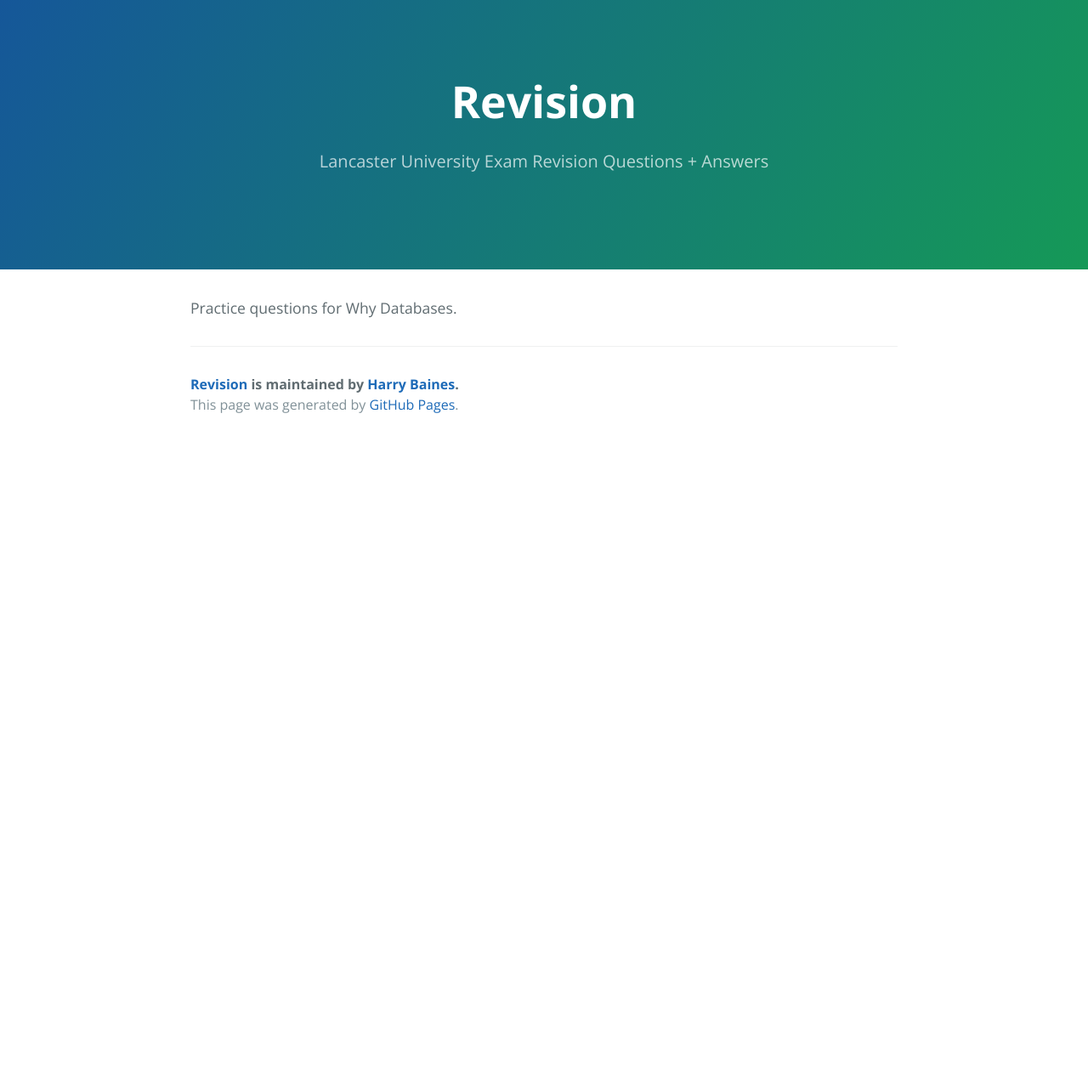
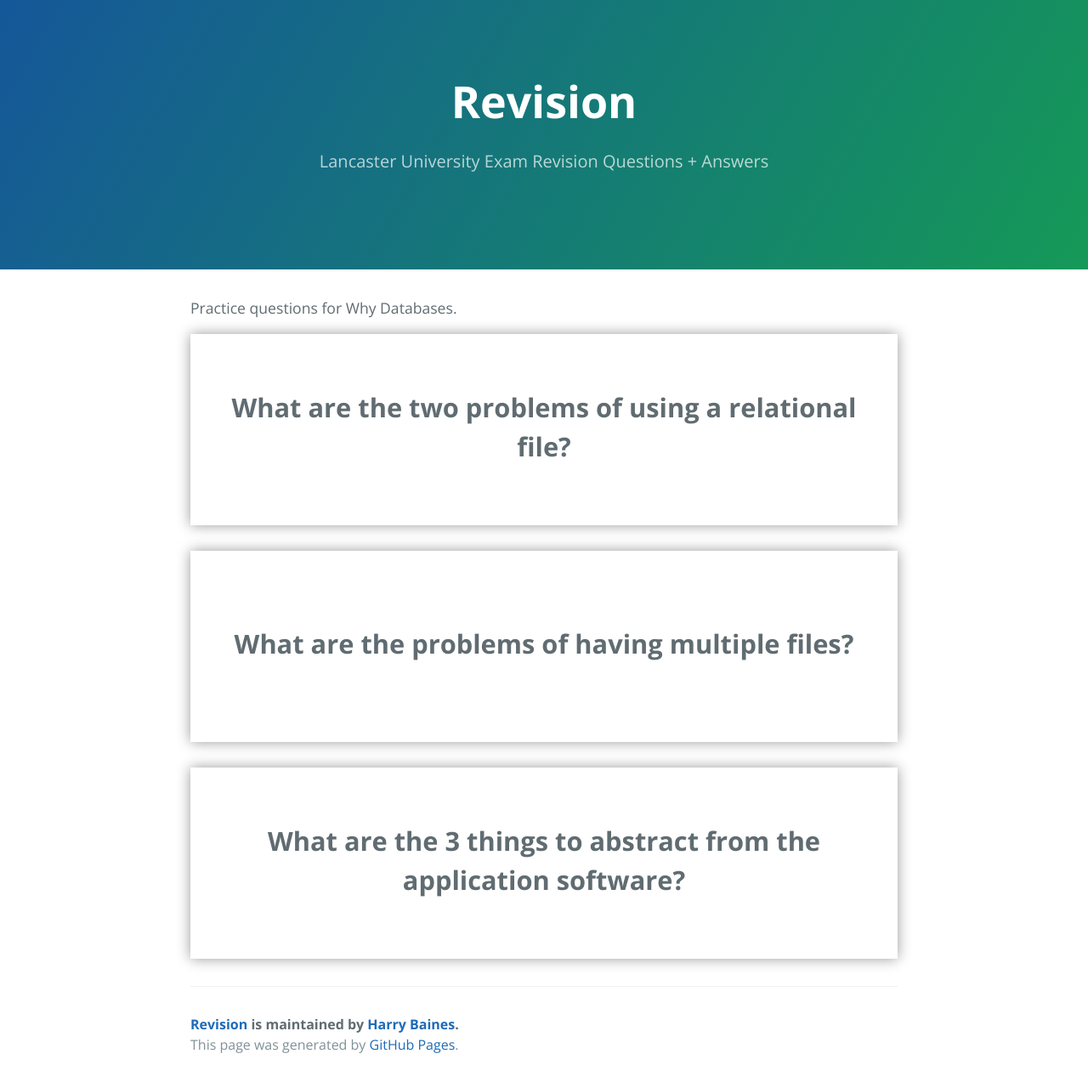
Before and after one commit to harryb0905/Exam-Revision, a Jekyll site: the page built from _topics/SCC.201/Why Databases.html, in a window 1280 px wide. Shown: the whole page at 85% size. Built offline with Jekyll 4.4.1, drawn with Linux system fonts in a browser that asks for light colours; before the commit the page ends 900 px from its top, so only the background shows below that.

Commit message:
Changed Why Databases

```diff
--- a/_data/questions/SCC.201.yml
+++ b/_data/questions/SCC.201.yml
@@ -1,15 +1,15 @@
 - module: SCC201
-  topic: Why databases?
+  topic: Why Databases
   question: What are the two problems of using a relational file?
   answer: 1) Limits on field lengths. 2) Expense of setting up and maintaining the database. More costs for a bigger organisation as got to have high security for sensitive data.
 
 - module: SCC201
-  topic: Why databases?
+  topic: Why Databases
   question: What are the problems of having multiple files?
   answer: 1) More files to maintain. 2) Performance penalty accessing multiple files. 3) Danger of data duplication. 4) adding/deleting records is a problem but not reading.
 
 - module: SCC201
-  topic: Why databases?
+  topic: Why Databases
   question: What are the 3 things to abstract from the application software?
   answer: Data structure, data values, data access.
 
```
Also changed, not shown: 3 other files.
